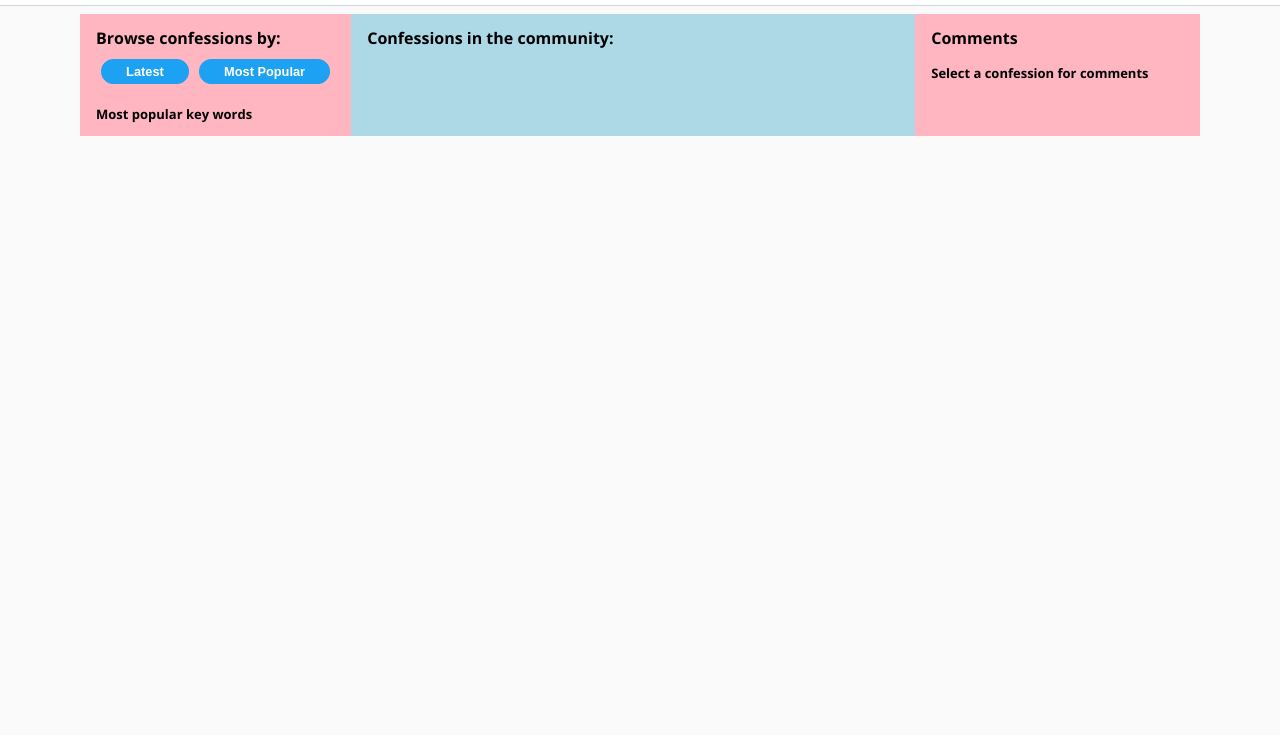
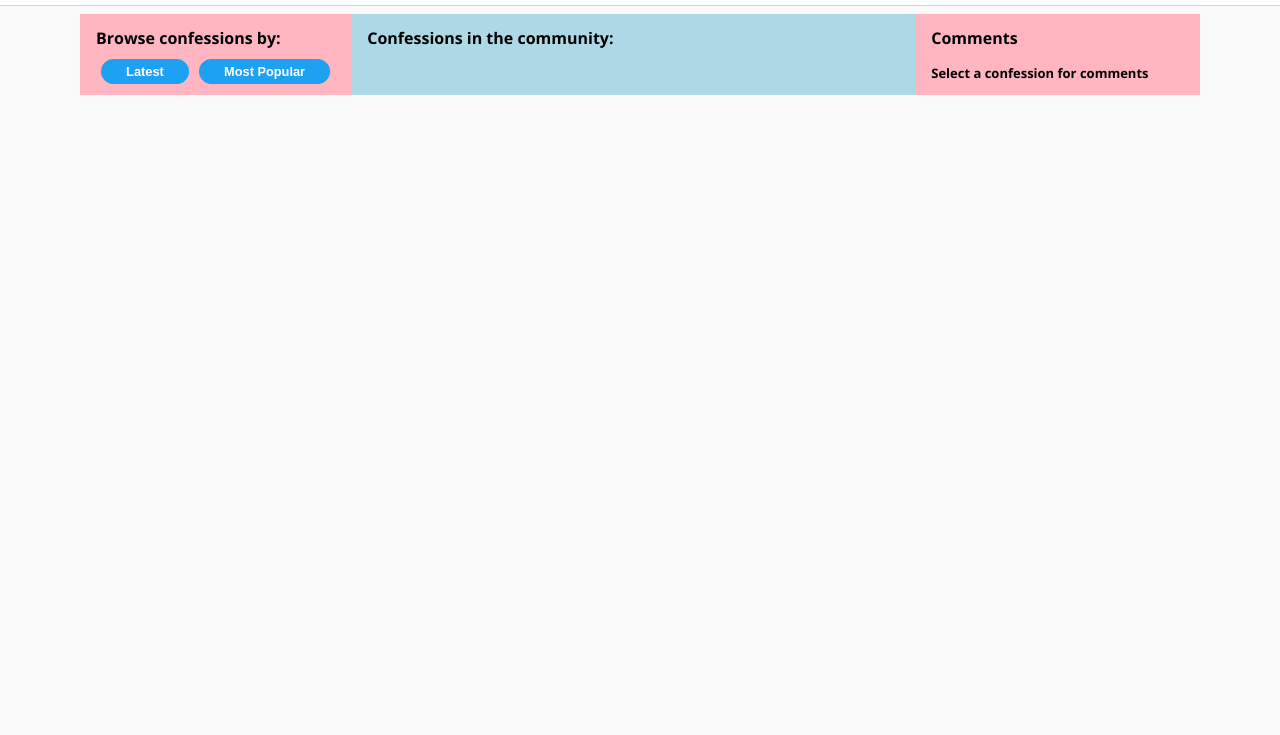
Before and after one commit to shawwwwnK/AnonymousConfessionWebsite, a website with bundled scripts: page public/index.html in a window 1280 px wide. Shown: the part 65-800 px from the top of the page. Built offline with nearby package versions, Linux system fonts and the light colour scheme; files whose address does not match are found by name.

Commit message:
Get rid of ranking. Add initial likes

```diff
--- a/public/index.html
+++ b/public/index.html
@@ -27,10 +27,6 @@
           <div id="feedOrder">
             <button type="button" id="latest">Latest</button>
             <button type="button" id="mostPopular">Most Popular</button>
-          </div>
-
-          <div id="keyWordRanking" class="ranking">
-            <h3 class="rankingHeader">Most popular key words</h3>
           </div>
 
         </section>
```
Also changed, not shown: 1 other file.
